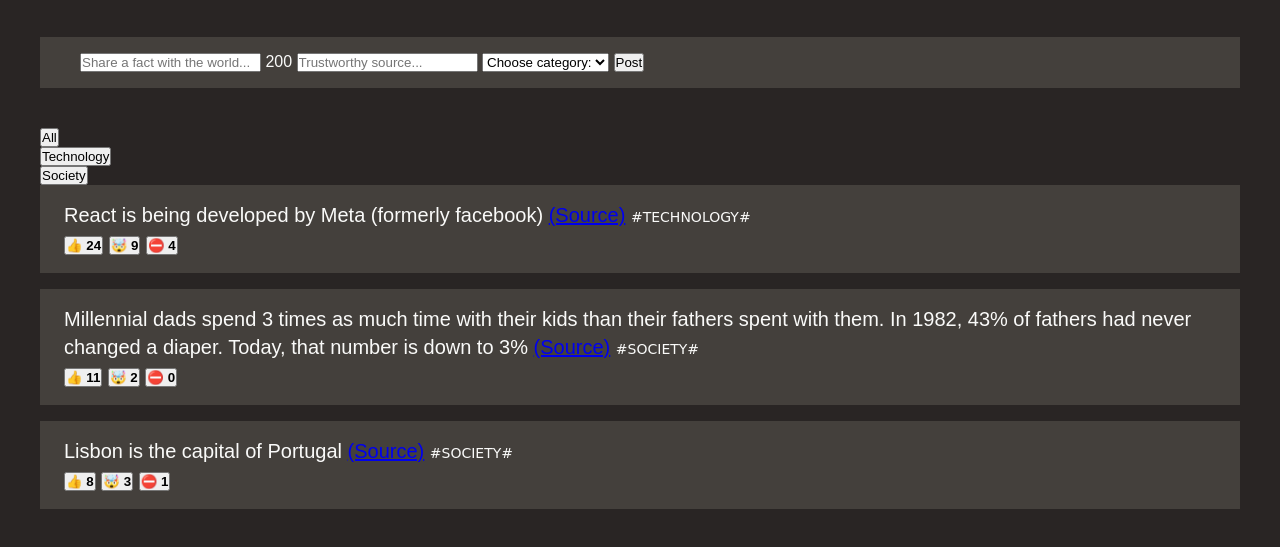
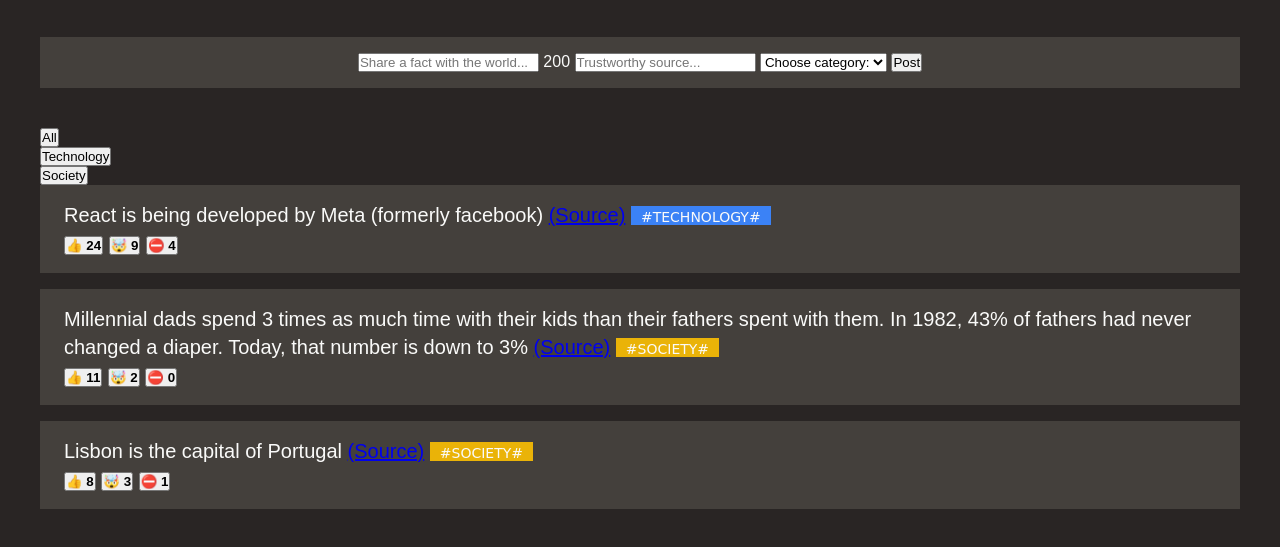
Before and after one commit to Dmytr1K/today-i-learned, a website: page index.html in a window 1280 px wide. Shown: the part 183-730 px from the top of the page. Drawn offline with Linux system fonts and the light colour scheme; a web font is replaced by a local one.

Commit message:
add some styling

```diff
--- a/index.html
+++ b/index.html
@@ -53,7 +53,9 @@
             <p>
               React is being developed by Meta (formerly facebook)
               <a href="https://opensource.fb.com/" target="_blank">(Source)</a>
-              <span class="tag">#technology#</span>
+              <span class="tag" style="background-color: #3b82f6"
+                >#technology#</span
+              >
             </p>
             <div>
               <button>👍 <b>24</b></button>
@@ -71,7 +73,9 @@
                 target="_blank"
                 >(Source)</a
               >
-              <span class="tag">#society#</span>
+              <span class="tag" style="background-color: #eab308"
+                >#society#</span
+              >
             </p>
             <div>
               <button>👍 <b>11</b></button>
@@ -85,7 +89,9 @@
               <a href="https://en.wikipedia.org/wiki/Lisbon" target="_blank"
                 >(Source)</a
               >
-              <span class="tag">#society#</span>
+              <span class="tag" style="background-color: #eab308"
+                >#society#</span
+              >
             </p>
             <div>
               <button>👍 <b>8</b></button>
--- a/style.css
+++ b/style.css
@@ -19,6 +19,7 @@ body {
   background-color: #44403c;
   margin-bottom: 40px;
   padding: 16px 40px;
+  text-align: center;
 }
 
 h1 {
@@ -39,6 +40,9 @@ h1 {
   text-transform: uppercase;
   font-size: 14px;
   font-family: "Coiny", cursive;
+  padding-top: 3px;
+  padding-left: 10px;
+  padding-right: 10px;
 }
 
 ul {
```
